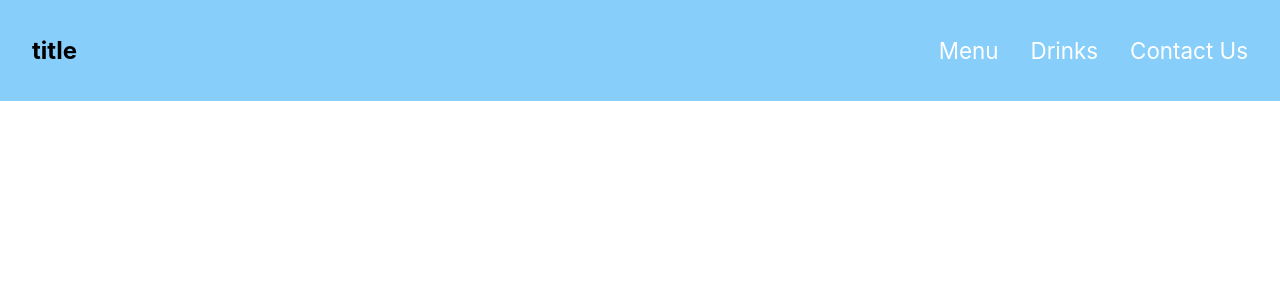
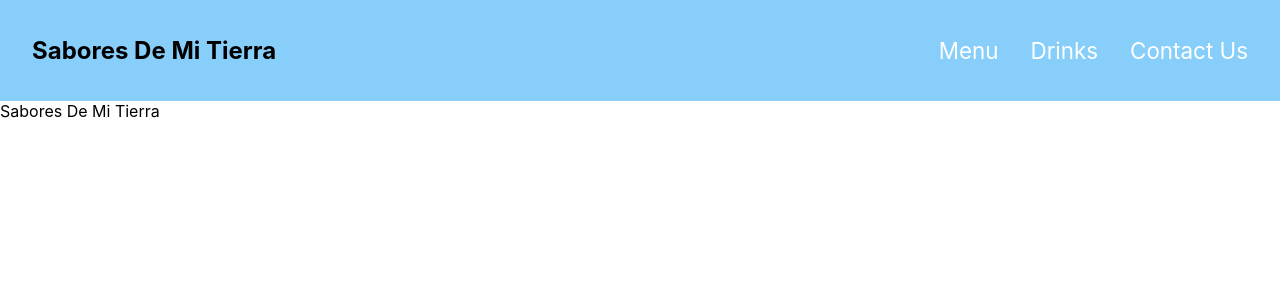
Before and after one commit to alexistorosina1/restaurant-layout, a React (Create React App) app: page / in a window 1280 px wide. Shown: the top 300 px of the page. Built offline with nearby package versions, Linux system fonts and the light colour scheme.

Commit message:
homepage component added

```diff
--- a/package.json
+++ b/package.json
@@ -6,7 +6,8 @@
     "cra-template": "1.2.0",
     "react": "^19.0.0",
     "react-dom": "^19.0.0",
-    "react-scripts": "5.0.1",
+    "react-router-dom": "^7.9.4",
+    "react-scripts": "^5.0.1",
     "web-vitals": "^4.2.4"
   },
   "scripts": {
--- a/src/App.js
+++ b/src/App.js
@@ -1,11 +1,13 @@
 import logo from './logo.svg';
 import './App.css';
 import Navbar from './Components/Navbar';
+import Homepage from './Components/HomePage';
 
 function App() {
   return (
     <>
       <Navbar />
+      <Homepage />
     </>
   );
 }
--- /dev/null
+++ b/src/Components/HomePage.jsx
@@ -0,0 +1,7 @@
+export default function Homepage(){
+    return(
+        <main>
+            Sabores De Mi Tierra
+        </main>
+    )
+}
--- a/src/Components/Navbar.jsx
+++ b/src/Components/Navbar.jsx
@@ -3,7 +3,7 @@ export default function Navbar(){
         <header>
             <nav className="navbar">
                 {/* <img /> */}
-                <h1>title</h1>
+                <h1>Sabores De Mi Tierra</h1>
                 <ul>
                     <li><a href="/menu">Menu</a></li>
                     <li><a href="/drinks">Drinks</a></li>
```
Also changed, not shown: 1 other file (tests, documents, lock files or other folders).
